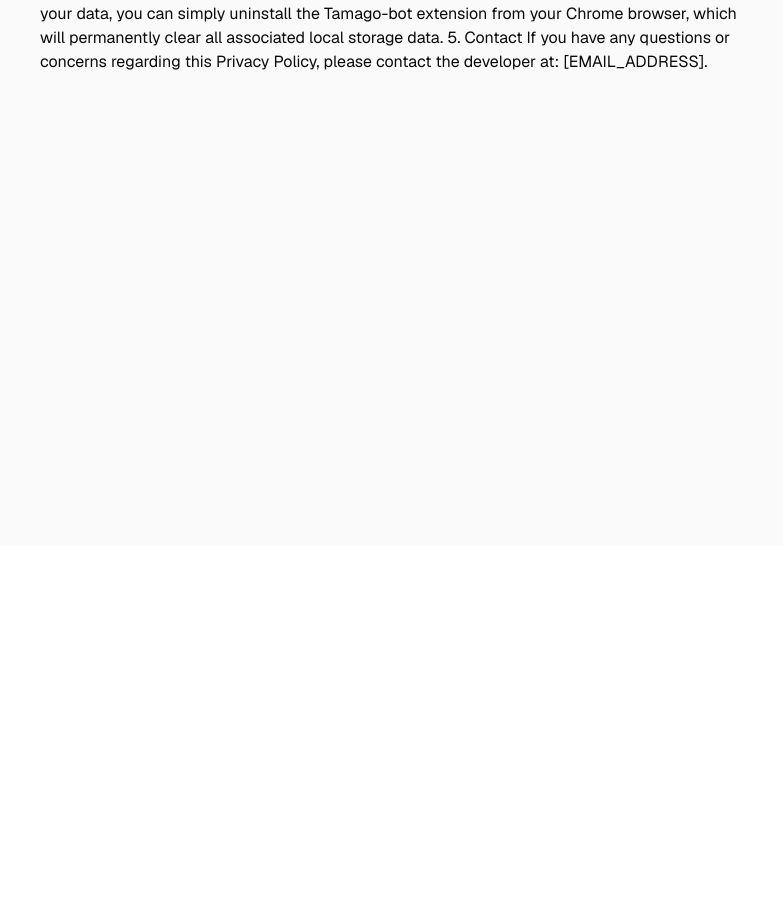
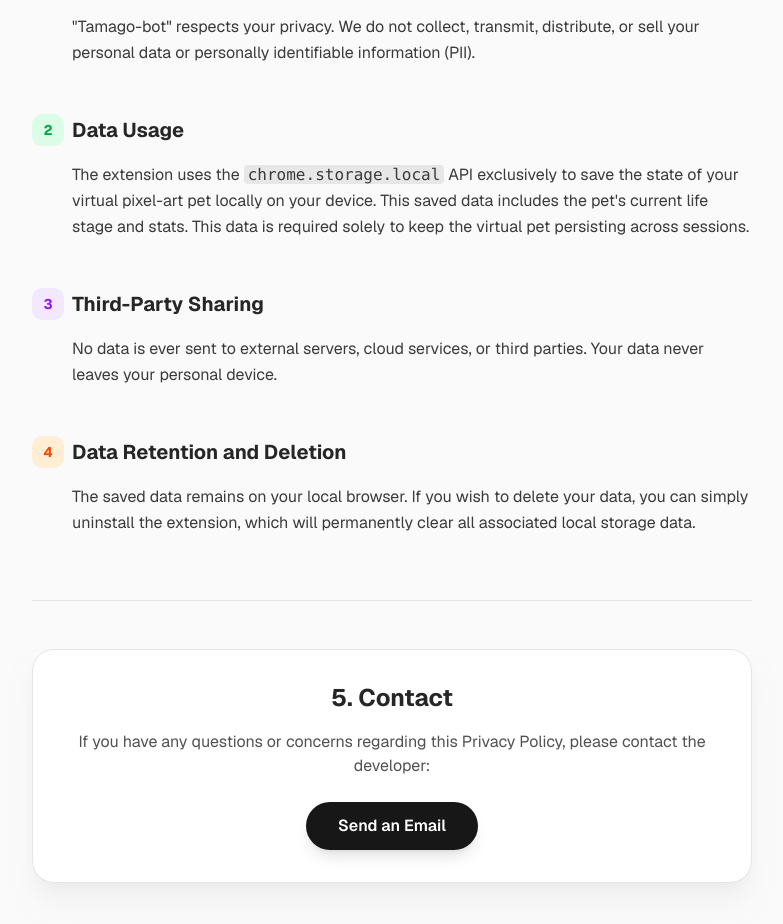
Before and after one commit to VisioneXperienceDeveloper/VXD, a Next.js app: page /en/tamago-privacy in a window 1280 px wide. Shown: the part 254-1178 px from the top of the page, without its empty margins (248-1031 px from the left). Before the commit the page ends 800 px from the top, so only its background shows below. Built offline with nearby package versions, Linux system fonts and the light colour scheme; no server answers.

Commit message:
feat: update tamago-privacy (#26)

```diff
--- a/src/app/[locale]/tamago-privacy/page.tsx
+++ b/src/app/[locale]/tamago-privacy/page.tsx
@@ -1,18 +1,75 @@
-export default async function TamagoPrivacyPage() {
+"use client";
+
+export default function TamagoPrivacyPage() {
+  const handleEmailClick = (e: React.MouseEvent) => {
+    e.preventDefault();
+    const user = "wjd516";
+    const domain = "gmail.com";
+    window.location.href = `mailto:${user}@${domain}`;
+  };
+
   return (
-    <main className="min-h-screen bg-neutral-50 dark:bg-neutral-950 font-sans">
-      <div className="max-w-3xl mx-auto px-4 py-16 sm:px-6 lg:px-8">
-        Effective Date: March 19, 2026
+    <main className="min-h-screen bg-neutral-50 dark:bg-neutral-950 font-sans text-neutral-800 dark:text-neutral-200">
+      <div className="max-w-3xl mx-auto px-6 py-20">
+        <h1 className="text-4xl font-extrabold mb-4 tracking-tight">Privacy Policy</h1>
+        <p className="text-sm text-neutral-500 mb-16">Effective Date: March 19, 2026</p>
 
-        1. Data Collection &quot;Tamago-bot&quot; respects your privacy. We do not collect, transmit, distribute, or sell your personal data or personally identifiable information (PII).
+        <section className="space-y-12">
+          <div className="group">
+            <h2 className="text-xl font-bold mb-4 flex items-center gap-2">
+              <span className="w-8 h-8 rounded-lg bg-blue-100 dark:bg-blue-900/30 text-blue-600 dark:text-blue-400 flex items-center justify-center text-sm">1</span>
+              Data Collection
+            </h2>
+            <p className="leading-relaxed opacity-90 pl-10">
+              &quot;Tamago-bot&quot; respects your privacy. We do not collect, transmit, distribute, or sell your personal data or personally identifiable information (PII).
+            </p>
+          </div>
 
-        2. Data Usage The extension uses the chrome.storage.local API exclusively to save the state of your virtual pixel-art pet locally on your device. This saved data includes the pet&apos;s current life stage, hunger, mood, energy, and cleanliness stats. This data is required solely to keep the virtual pet persisting across your browser sessions.
+          <div className="group">
+            <h2 className="text-xl font-bold mb-4 flex items-center gap-2">
+              <span className="w-8 h-8 rounded-lg bg-green-100 dark:bg-green-900/30 text-green-600 dark:text-green-400 flex items-center justify-center text-sm">2</span>
+              Data Usage
+            </h2>
+            <p className="leading-relaxed opacity-90 pl-10">
+              The extension uses the <code className="bg-neutral-200 dark:bg-neutral-800 px-1 rounded">chrome.storage.local</code> API exclusively to save the state of your virtual pixel-art pet locally on your device. This saved data includes the pet&apos;s current life stage and stats. This data is required solely to keep the virtual pet persisting across sessions.
+            </p>
+          </div>
 
-        3. Third-Party Sharing No data is ever sent to external servers, cloud services, or third parties. Your data never leaves your personal device.
+          <div className="group">
+            <h2 className="text-xl font-bold mb-4 flex items-center gap-2">
+              <span className="w-8 h-8 rounded-lg bg-purple-100 dark:bg-purple-900/30 text-purple-600 dark:text-purple-400 flex items-center justify-center text-sm">3</span>
+              Third-Party Sharing
+            </h2>
+            <p className="leading-relaxed opacity-90 pl-10">
+              No data is ever sent to external servers, cloud services, or third parties. Your data never leaves your personal device.
+            </p>
+          </div>
 
-        4. Data Retention and Deletion The saved data remains on your local browser. If you wish to delete your data, you can simply uninstall the Tamago-bot extension from your Chrome browser, which will permanently clear all associated local storage data.
+          <div className="group">
+            <h2 className="text-xl font-bold mb-4 flex items-center gap-2">
+              <span className="w-8 h-8 rounded-lg bg-orange-100 dark:bg-orange-900/30 text-orange-600 dark:text-orange-400 flex items-center justify-center text-sm">4</span>
+              Data Retention and Deletion
+            </h2>
+            <p className="leading-relaxed opacity-90 pl-10">
+              The saved data remains on your local browser. If you wish to delete your data, you can simply uninstall the extension, which will permanently clear all associated local storage data.
+            </p>
+          </div>
 
-        5. Contact If you have any questions or concerns regarding this Privacy Policy, please contact the developer at: [EMAIL_ADDRESS].
+          <div className="mt-16 pt-12 border-t border-neutral-200 dark:border-neutral-800">
+            <div className="bg-white dark:bg-neutral-900 p-8 rounded-3xl border border-neutral-200 dark:border-neutral-800 shadow-xl shadow-neutral-200/50 dark:shadow-none text-center">
+              <h2 className="text-2xl font-bold mb-4">5. Contact</h2>
+              <p className="mb-6 opacity-80">
+                If you have any questions or concerns regarding this Privacy Policy, please contact the developer:
+              </p>
+              <button
+                onClick={handleEmailClick}
+                className="inline-flex items-center px-8 py-3 bg-neutral-900 dark:bg-white text-white dark:text-neutral-900 font-semibold rounded-full hover:scale-105 transition-transform active:scale-95 shadow-lg"
+              >
+                Send an Email
+              </button>
+            </div>
+          </div>
+        </section>
       </div>
     </main>
   );
```
